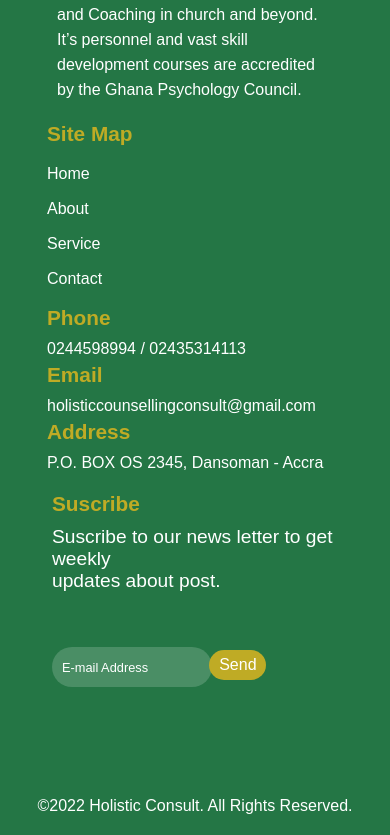
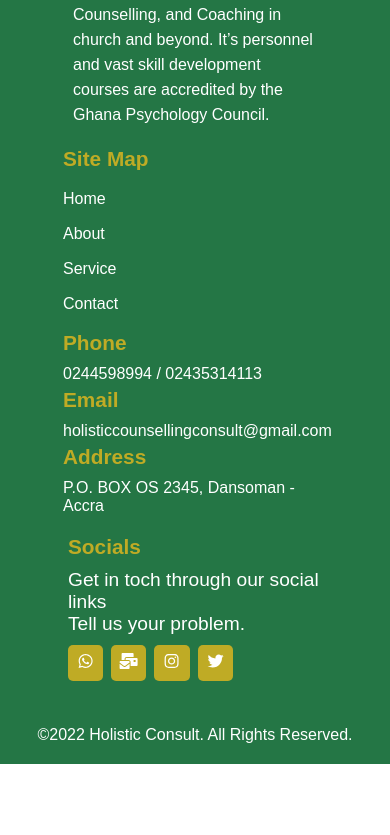
Before and after one commit to TahiruMustapha/Holistic__Consult, a React (Create React App) app: page /about in a window 390 px wide. Shown: the part 7233-8068 px from the top of the page. After the commit the page ends 7997 px from the top, so only its background shows below. Built offline with nearby package versions, Linux system fonts and the light colour scheme.

Commit message:
fixed desktop error

```diff
--- a/src/components/About/About.css
+++ b/src/components/About/About.css
@@ -144,6 +144,7 @@
         /* margin-bottom: -16rem; */
 
         }
+
 }
 @media(max-width:650px){
     .about-info{
@@ -308,6 +309,15 @@
         margin-top: 80px;
         font-size: 1.5rem;
     }
+    .speech-img{
+        height: fit-content;
+        margin-bottom: 8rem;
+    }
+    .about-info{
+
+        height: fit-content;
+
+    }
     .gallery1{
         background: url(./about-img/img5.jpeg);
         background-repeat: no-repeat;
--- a/src/components/Footer/Footer.css
+++ b/src/components/Footer/Footer.css
@@ -14,6 +14,39 @@
     font-weight: 600;
     padding-bottom: 10px;
 
+}
+.socials{
+    /* background-color: red; */
+    /* display: grid;
+    grid-template-columns: 1fr 1fr 1fr 1fr 1fr;
+    padding: 10px;
+    margin-top: 20px;
+    gap: 2rem; */
+display: flex;
+justify-content: flex-start;
+margin-top: 20px;
+
+
+}
+.socials-box{
+    cursor: pointer;
+    border-radius: 5px;
+    padding: .5rem;
+    background: var(--yellow-text);
+
+}
+.socials-box:not(:nth-child(1)){
+    margin-left: 30px;
+}
+.social-links{
+    color: #fff;
+   font-size: 1rem;
+   transition: var(--transition);
+}
+.socials-box:hover{
+    background: transparent;
+    border: 2px solid var(--yellow-text);
+    cursor: pointer;
 }
 .newsLetter{
     display: flex;
@@ -104,6 +137,10 @@
     }
 }
 @media(max-width:1024px){
+    .footer{
+        height: 72vh;
+        padding: 20px;
+    }
        .newsLetter{
        height: 150px;
 
@@ -112,18 +149,14 @@
         position: relative;
        }
 
-       #suscribe-btn{
-        position: absolute;
-        bottom: 0px;
-        left: -25%;
-        top: 76%;
-        margin-top: 10px;
-        height: 30px;
-        padding: 5px 10px;
-        /* height: fit-content; */
-        padding: 0;
-        width: 45%;
-       }
+       .socials-box:not(:nth-child(1)){
+        margin-left: 10px;
+    }
+    /* .social-links{
+      padding: 15px;
+      font-size: 1.8rem;
+       width: 90%;
+    } */
 }
 @media(max-width:650px){
     .footer{
@@ -180,10 +213,22 @@
 
         padding: 5px 5px;
     }
+    .socials-box{
+
+
+    }
+    .social-links{
+        width: 1.2rem;
+    }
+    .socials-box:not(:nth-child(1)){
+        margin-left: 8px;
+    }
 }
 @media(max-width:280px){
     .footer{
         padding-bottom: 20px;
+        padding-left: 2px;
+
     }
     .newsLetter{
 
@@ -195,20 +240,21 @@
         width: 100%;
         font-size: .8rem;
     }
-    .suscribe-session{
-        /* background-color: green; */
-        padding: 5px;
-        width: 100%;
-        /* position: relative; */
+    .socials-box{
+
+
     }
-    #suscribe-btn{
-        position: absolute;
-        width: 45%;
-        top: 60%;
-        left: 0%;
+    .social-links{
+        width: 1.2rem;
+    }
+    .socials-box:not(:nth-child(1)){
+        margin-left: 8px;
+    }
+   .footer-details div{
 
-        padding: 8px 5px;
-        font-size: .9rem;
-    }
+    width: 100%;
+    margin-right: .7rem;
 
+
+   }
 }
--- a/src/components/Footer/Footer.jsx
+++ b/src/components/Footer/Footer.jsx
@@ -2,6 +2,8 @@
 import './Footer.css'
 import logo from '../NavBar/logo/Logo.png'
 import { Link } from 'react-router-dom';
+import { FaInstagram, FaMailBulk, FaTwitter, FaWhatsapp } from 'react-icons/fa';
+
 const Footer = () => {
   return (
     <div className='footer'>
@@ -39,11 +41,23 @@
         <p className='address-info'>P.O. BOX OS 2345, Dansoman - Accra</p>
         </div>
         <div className='suscribe-session'>
-        <h3>Suscribe</h3>
-        <p className='suscribe-text'>Suscribe to our news letter to get weekly <br /> updates about post.</p>
-        <div className='newsLetter'>
-         <input type='email' placeholder='E-mail Address'id='suscribe-mail' className='newsletter-email' required/>
-         <button id='suscribe-btn'  >Send</button>
+        <h3>Socials</h3>
+        <p className='suscribe-text'>Get in toch through our social links <br/> Tell us your problem.</p>
+        <div className="socials">
+          <p className='socials-box'>
+          <a href='https://wa.me/+233556230613' target='_blank' rel='noreferrer noopener'><FaWhatsapp className='social-links'/></a>
+          </p>
+        <p className='socials-box'>
+        <a href='mailto:tahirumustapha13@gmail.com' target='_blank' rel='noreferrer noopener'><FaMailBulk  className='social-links'/></a>
+        </p>
+        <p className='socials-box'>
+        <a href='https://ig.me/mustapha_tahiru' target='_blank' rel='noreferrer noopener'><FaInstagram className='social-links'/></a>
+        </p>
+        <p className='socials-box'>
+        <a href='https://twitter.com/@tyru_mustapha' target='_blank' rel='noreferrer noopener'><FaTwitter className='social-links'/></a>
+
+        </p>
+
         </div>
 
         </div>
--- a/src/index.css
+++ b/src/index.css
@@ -1,4 +1,7 @@
 @import url('https://fonts.googleapis.com/css2?family=Fraunces:ital,opsz,wght@1,9..144,900&display=swap');
+:root{
+    --transition:all 500ms ease;
+}
 *{
     margin: 0;
     padding: 0;
```
